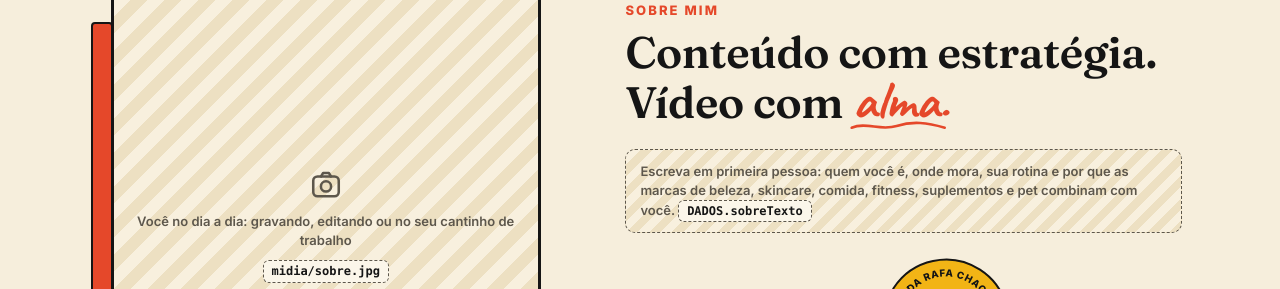
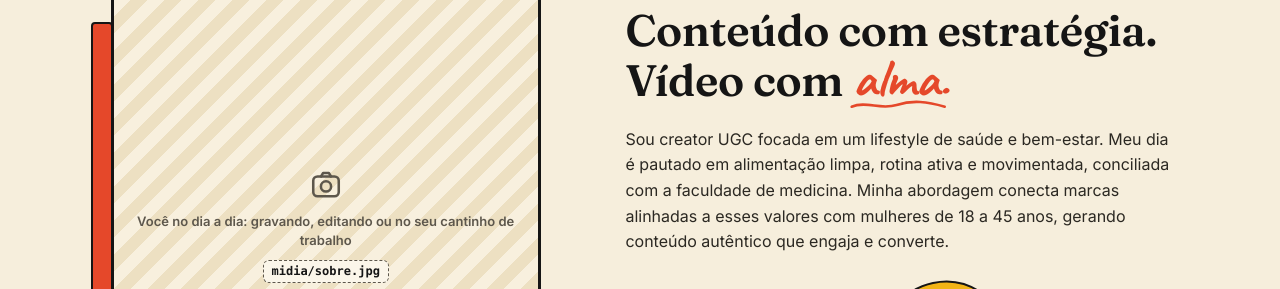
Before and after one commit to isapandini/ugc, a plain HTML site: page index.html in a window 1280 px wide. Shown: the part 967-1256 px from the top of the page. Drawn offline with Linux system fonts and the light colour scheme.

Commit message:
Update index.html

```diff
--- a/index.html
+++ b/index.html
@@ -831,7 +831,7 @@ const DADOS = {
 
   // Texto do "Sobre mim", em primeira pessoa. Para quebrar parágrafo, deixe uma linha em branco (\n\n).
   // Fale: quem você é, onde mora, sua rotina e por que as marcas do seu nicho combinam com você.
-  sobreTexto: '',
+  sobreTexto: 'Sou creator UGC focada em um lifestyle de saúde e bem-estar. Meu dia é pautado em alimentação limpa, rotina ativa e movimentada, conciliada com a faculdade de medicina. Minha abordagem conecta marcas alinhadas a esses valores com mulheres de 18 a 45 anos, gerando conteúdo autêntico que engaja e converte.',
 
   // Os 3 diferenciais (ícones disponíveis: 'alvo', 'roteiro', 'edicao').
   diferenciais: [
```
